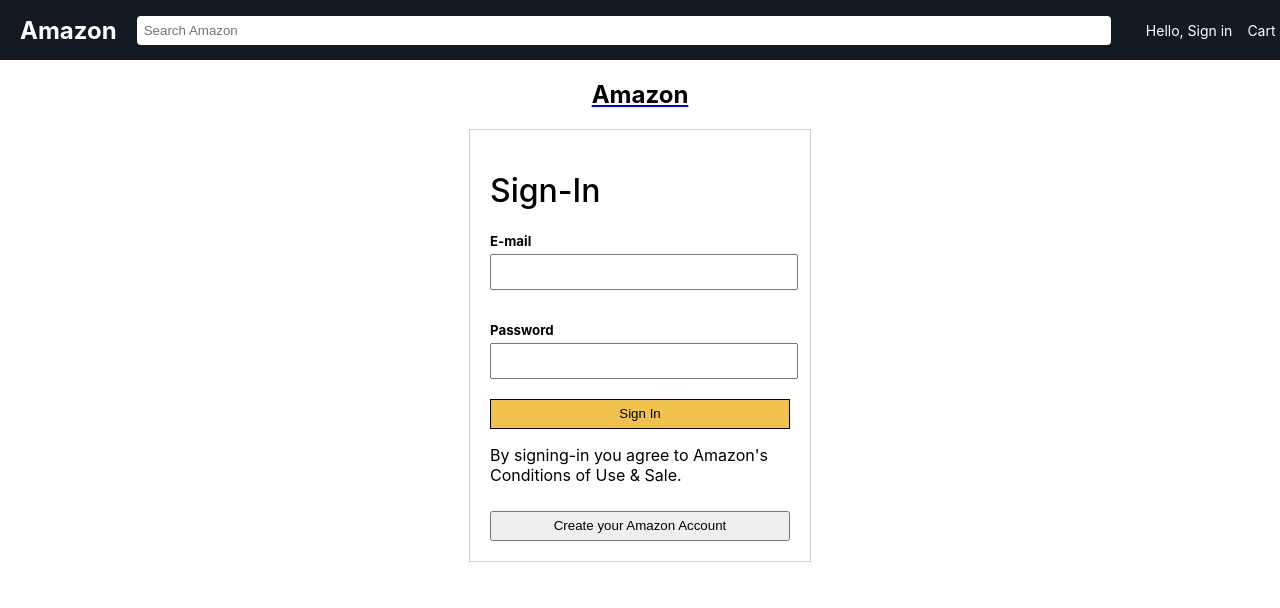
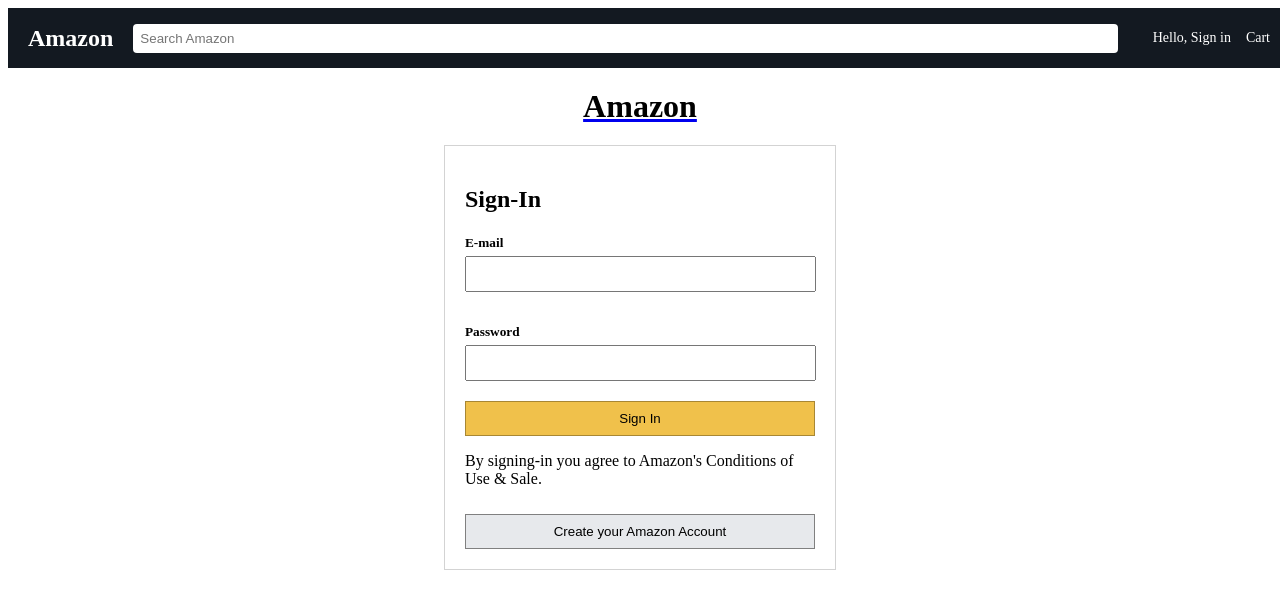
Before and after one commit to dharanisubramaniyan27/amazon-clone-react, a React (Create React App) app: page /login in a window 1280 px wide. Shown: the top 608 px of the page. Built offline with nearby package versions, Linux system fonts and the light colour scheme.

Commit message:
Stable frontend: cart, login,sign in, product page

```diff
--- a/src/components/Header.jsx
+++ b/src/components/Header.jsx
@@ -1,7 +1,10 @@
 import { Link } from "react-router-dom";
 import "./Header.css";
+import { useStateValue } from "../context/StateProvider";
 
-function Header({ cartCount }) {
+function Header() {
+  const [{ user, cart }] = useStateValue();
+
   return (
     <div className="header">
       <h2 className="logo">
@@ -13,16 +16,15 @@
       <input className="search" type="text" placeholder="Search Amazon" />
 
       <div className="nav">
-  <Link to="/login" style={{ color: "white", textDecoration: "none" }}>
-    Hello, Sign in
-  </Link>
+        <Link to="/login">
+          Hello, {user ? user : "Sign in"}
+        </Link>
 
-  <Link to="/cart" style={{ color: "white", textDecoration: "none" }}>
-    Cart
-    <span className="cartCount">{cartCount}</span>
-  </Link>
-</div>
-
+        <Link to="/cart">
+          Cart
+          <span className="cartCount">{cart.length}</span>
+        </Link>
+      </div>
     </div>
   );
 }
--- /dev/null
+++ b/src/context/StateProvider.js
@@ -0,0 +1,14 @@
+import React, { createContext, useContext, useReducer } from "react";
+
+// 1. Create Context
+export const StateContext = createContext();
+
+// 2. Wrap App with Provider
+export const StateProvider = ({ reducer, initialState, children }) => (
+  <StateContext.Provider value={useReducer(reducer, initialState)}>
+    {children}
+  </StateContext.Provider>
+);
+
+// 3. Custom hook
+export const useStateValue = () => useContext(StateContext);
--- /dev/null
+++ b/src/context/reducer.js
@@ -0,0 +1,19 @@
+export const initialState = {
+  user: null,
+  cart: [],
+};
+
+function reducer(state, action) {
+  switch (action.type) {
+    case "SET_USER":
+      return {
+        ...state,
+        user: action.user,
+      };
+
+    default:
+      return state;
+  }
+}
+
+export default reducer;
--- a/src/index.js
+++ b/src/index.js
@@ -1,17 +1,15 @@
-import React from 'react';
-import ReactDOM from 'react-dom/client';
-import './index.css';
-import App from './App';
-import reportWebVitals from './reportWebVitals';
+import React from "react";
+import ReactDOM from "react-dom/client";
+import App from "./App";
+import { StateProvider } from "./context/StateProvider";
+import reducer, { initialState } from "./context/reducer";
 
-const root = ReactDOM.createRoot(document.getElementById('root'));
+const root = ReactDOM.createRoot(document.getElementById("root"));
+
 root.render(
   <React.StrictMode>
-    <App />
+    <StateProvider initialState={initialState} reducer={reducer}>
+      <App />
+    </StateProvider>
   </React.StrictMode>
 );
-
-// If you want to start measuring performance in your app, pass a function
-// to log results (for example: reportWebVitals(console.log))
-// or send to an analytics endpoint. Learn more: https://bit.ly/CRA-vitals
-reportWebVitals();
--- a/src/pages/Login.css
+++ b/src/pages/Login.css
@@ -9,48 +9,50 @@
 .login__logo {
   margin-top: 20px;
   margin-bottom: 20px;
+  font-weight: 700;
   color: black;
 }
 
 .login__container {
-  width: 300px;
+  width: 350px;
   border: 1px solid lightgray;
   padding: 20px;
 }
 
-.login__container h1 {
-  font-weight: 500;
+.login__container h2 {
   margin-bottom: 20px;
 }
 
-.login__container form h5 {
+.login__container h5 {
   margin-bottom: 5px;
 }
 
-.login__container form input {
+.login__container input {
+  width: 98%;
   height: 30px;
   margin-bottom: 10px;
-  width: 100%;
 }
 
 .login__signInButton {
-  background: #f0c14b;
-  border: 1px solid;
+  width: 100%;
+  height: 35px;
+  background-color: #f0c14b;
+  border: 1px solid #a88734;
   margin-top: 10px;
-  width: 100%;
-  height: 30px;
-  cursor: pointer;
 }
 
 .login__registerButton {
+  width: 100%;
+  height: 35px;
   margin-top: 10px;
-  width: 100%;
-  height: 30px;
+  border: 1px solid gray;
+  background-color: #e7e9ec;
+}
+.login__registerButton:hover {
+  background-color: #d6d9dc;
   cursor: pointer;
 }
-.login__registerButton:hover {
-  background-color: #f7f7f7;
+.login__signInButton:hover {
+  background-color: #ddb347;
+  cursor: pointer;
 }
-.login__signInButton:hover {
-  background-color: #e2b33c;
-}
--- a/src/pages/Login.jsx
+++ b/src/pages/Login.jsx
@@ -1,15 +1,15 @@
+import { Link } from "react-router-dom";
 import "./Login.css";
-import { Link } from "react-router-dom";
 
 function Login() {
   return (
     <div className="login">
       <Link to="/">
-        <h2 className="login__logo">Amazon</h2>
+        <h1 className="login__logo">Amazon</h1>
       </Link>
 
       <div className="login__container">
-        <h1>Sign-In</h1>
+        <h2>Sign-In</h2>
 
         <form>
           <h5>E-mail</h5>
@@ -27,9 +27,11 @@
           By signing-in you agree to Amazon's Conditions of Use & Sale.
         </p>
 
-        <button className="login__registerButton">
-          Create your Amazon Account
-        </button>
+        <Link to="/register">
+          <button className="login__registerButton">
+            Create your Amazon Account
+          </button>
+        </Link>
       </div>
     </div>
   );
```
